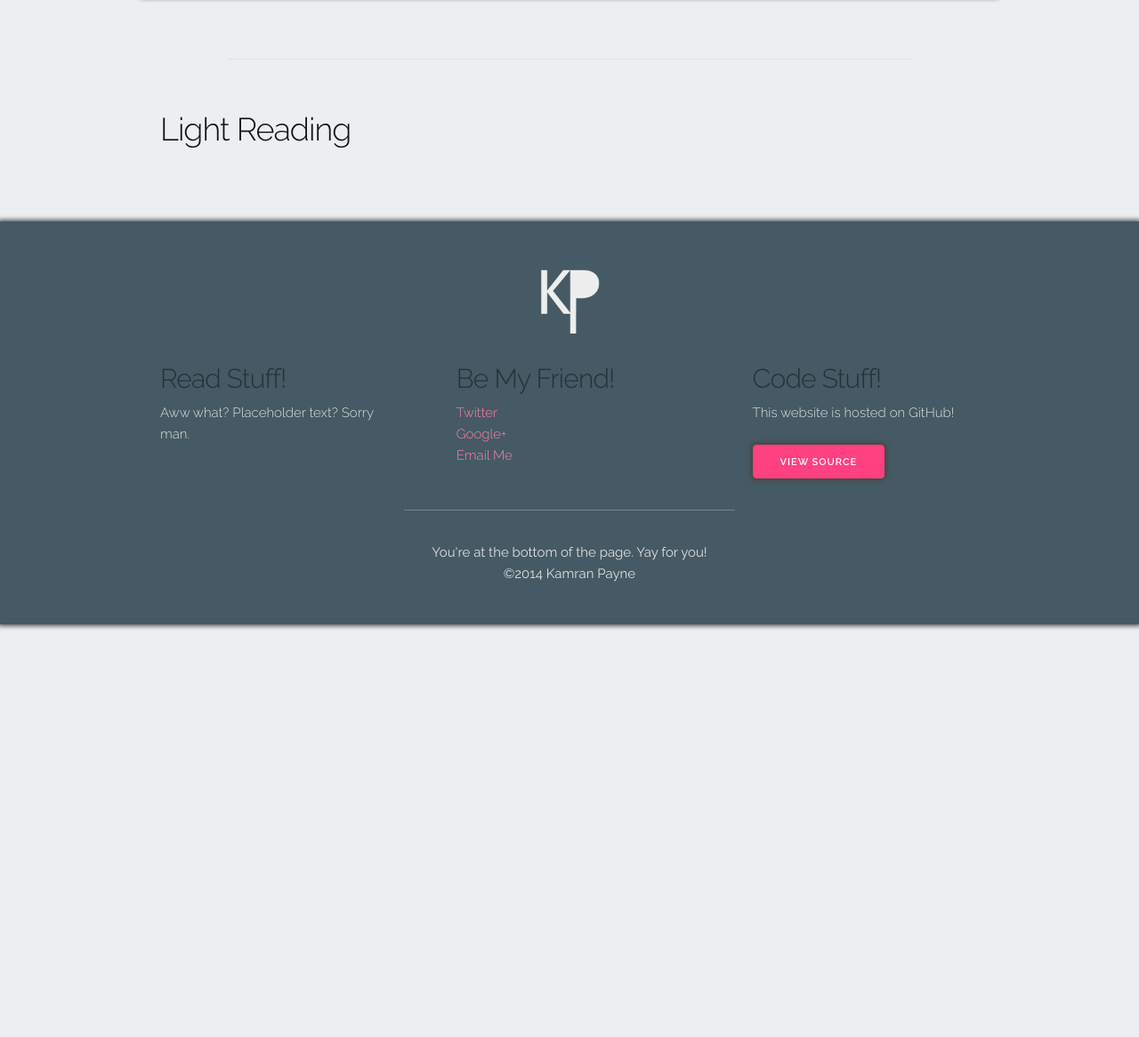
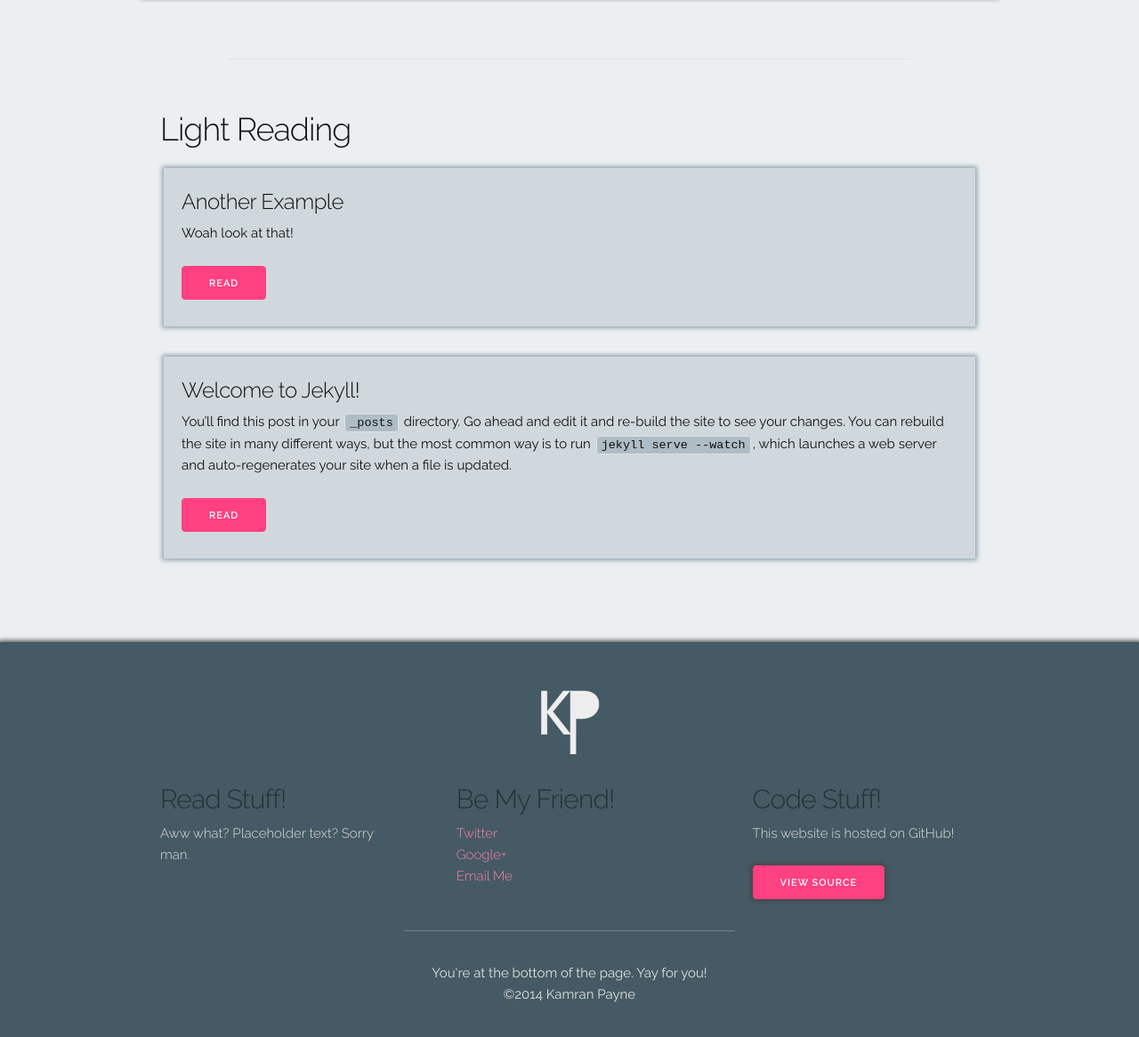
Before and after one commit to kmrn/kmrn.github.io, a Jekyll site: the page built from index.html, in a window 1280 px wide, cut to the strip 897-2072 px from the top of the page. Shown: the top 1166 px of the strip at 89% size. Built offline with Jekyll 4.4.1, drawn with Linux system fonts in a browser that asks for light colours.

Commit message:
style latest posts cards

```diff
--- a/_sass/_index-style.scss
+++ b/_sass/_index-style.scss
@@ -138,18 +138,38 @@
 
   .posts-container {
 
-    .posts {
-      padding-left: 40px;
+    .frontpage-post {
+      padding: 0 2.5%;
 
-      .post-link-entry {
-        .post-link {
-          vertical-align: middle;
+      .post-block {
+        @include ambient-shadow($primary-color-light);
+        padding-top: 20px;
+        padding-bottom: 20px;
+        background-color: #f9f9f9;
+        background-color: rgba($primary-color-medium, 0.2);
+
+        .post-title {
+          margin-bottom: -20px;
         }
-        .link-divider {
-          vertical-align: middle;
-          font-size: 150%;
+
+        .button {
+          margin-left: 20px;
         }
       }
     }
+
+    // .posts {
+    //   padding-left: 40px;
+
+    //   .post-link-entry {
+    //     .post-link {
+    //       vertical-align: middle;
+    //     }
+    //     .link-divider {
+    //       vertical-align: middle;
+    //       font-size: 150%;
+    //     }
+    //   }
+    // }
   }
 }
--- a/index.html
+++ b/index.html
@@ -33,9 +33,18 @@ title: It's me, KP.
     <section class="">
       <div class="row">
         <h3>Light Reading</h3>
-        {% for post in site.layout.post %}
-
-        {% endfor %}
+        <ul class="posts-container">
+          {% for post in site.categories.blog limit:3 %}
+            <li class="frontpage-post">
+              <div class="post-block">
+                <h5 class="post-title">{{ post.title }}</h5>
+                <p>{{ post.excerpt }}</p>
+                <a href="{{ post.url }}" class="button button-primary">Read</a>
+              </div>
+            </li>
+            <br>
+          {% endfor %}
+        </ul>
       </div>
     </section>
   </div>
```
Also changed, not shown: _posts/2014-11-27-example-post.md (+1 -1 lines), _posts/2014-11-27-example-two.md (+1 -1 lines).
